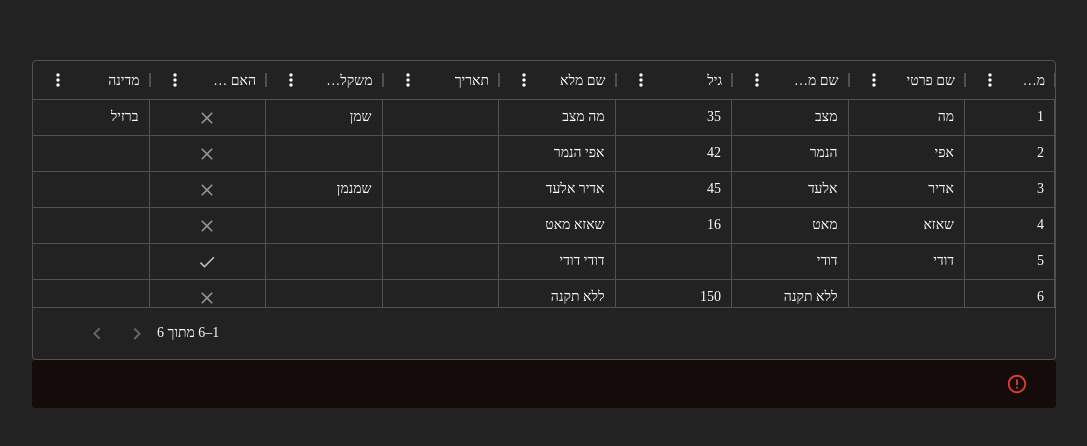
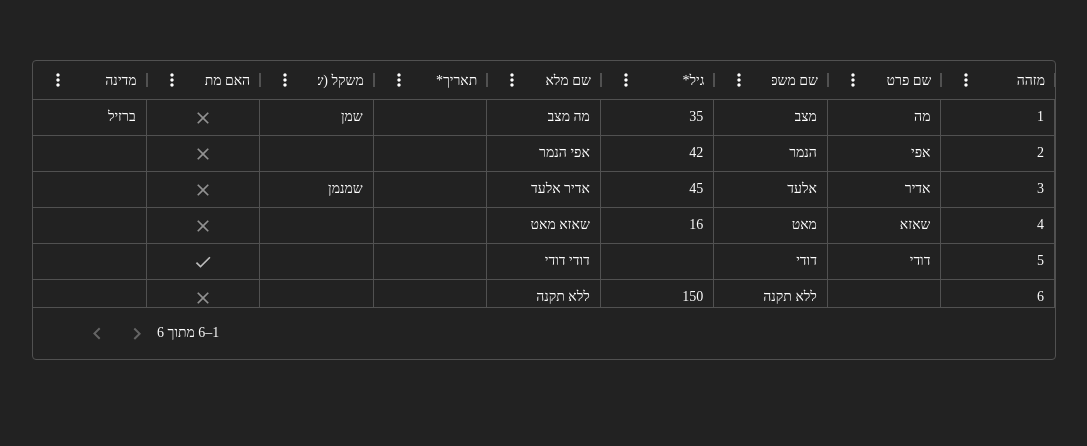
Before and after one commit to aylongo/sparrow-table, a React (Create React App) app: page / in a window 1280 px wide. Shown: the part 190-636 px from the top of the page, without its empty margins (96-1183 px from the left). Built offline with nearby package versions, Linux system fonts and the light colour scheme.

Commit message:
feat(): added required column definition prop

```diff
--- a/src/components/Table/StyledBox.tsx
+++ b/src/components/Table/StyledBox.tsx
@@ -12,6 +12,7 @@ const StyledBox = styled(Box)(({ theme }) => ({
     backgroundColor: `rgb(204,0,0, ${theme.palette.mode === "dark" ? 0.2 : 0})`,
     color: theme.palette.error.main,
   },
+  direction: 'rtl'
 }));
 
 export default StyledBox;
--- a/src/components/Table/Table.tsx
+++ b/src/components/Table/Table.tsx
@@ -1,37 +1,61 @@
-import React from "react";
-import { DataGrid, DataGridProps, GridPreProcessEditCellProps, GridRowsProp, heIL } from "@mui/x-data-grid";
-import { Alert } from "@mui/material";
+import React, { useMemo } from "react";
+import {
+  DataGrid,
+  DataGridProps,
+  GridColDef,
+  GridColumnHeaderParams,
+  GridPreProcessEditCellProps,
+  GridRowsProp,
+  heIL,
+} from "@mui/x-data-grid";
 import StyledBox from "./StyledBox";
 import { TableColDef, TableValidation } from "../../types";
 
-interface TableProps extends Omit<DataGridProps, 'rows' | 'columns'> {
+interface TableProps extends Omit<DataGridProps, "rows" | "columns"> {
   rows: GridRowsProp;
   columns: TableColDef[];
+  canUploadFromExcel?: boolean;
 }
 
+const getFormattedHeaderName = (headerName: string, required?: boolean) =>
+  required ? headerName.concat("*") : headerName;
+
 const validateColumn = (
-  validation: TableValidation,
-  params: GridPreProcessEditCellProps
+  validation: TableValidation | undefined,
+  params: GridPreProcessEditCellProps,
+  required: boolean | undefined
 ) => {
-  const validationResult = validation(params);
+  const validationResult = validation && validation(params);
+  const isEmpty = !params.props.value;
 
-  return validationResult ? { ...params.props, error: true } : { ...params.props, error: false };
+  const hasError = !!(required
+    ? isEmpty || validationResult
+    : validationResult);
+
+  console.log({ value: params.props.value, hasError });
+
+  return { ...params.props, error: hasError };
 };
 
-const parseColumnDefs = (columns: TableColDef[]) => {
-  return columns.map(({ validation, ...column }) => ({
-    ...column,
-    preProcessEditCellProps: validation && ((params: GridPreProcessEditCellProps) =>
-      validateColumn(validation, params)),
+const parseColDefs = (columns: TableColDef[]) => {
+  return columns.map(({ validation, required, ...columnDef }) => ({
+    renderHeader: () => columnDef.headerName && getFormattedHeaderName(columnDef.headerName, required),
+    preProcessEditCellProps:
+      (required || validation) &&
+      ((params: GridPreProcessEditCellProps) =>
+        validateColumn(validation, params, required)),
+    ...columnDef,
   }));
 };
 
 const Table = ({ rows, columns, ...props }: TableProps) => {
+  const parsedColDefs = useMemo<GridColDef[]>(() => parseColDefs(columns), [columns]);
+
   return (
-    <StyledBox sx={{ height: 300, width: "80%", direction: 'rtl' }}>
+    <StyledBox sx={{ height: 300, width: "80%", direction: "rtl" }}>
       <DataGrid
         rows={rows}
-        columns={parseColumnDefs(columns)}
+        columns={parsedColDefs}
         editMode="row"
         pageSizeOptions={[]}
         density="compact"
@@ -42,7 +66,6 @@ const Table = ({ rows, columns, ...props }: TableProps) => {
         localeText={heIL.components.MuiDataGrid.defaultProps.localeText}
         {...props}
       />
-      <Alert severity="error"></Alert>
     </StyledBox>
   );
 };
--- a/src/components/Wrapper/ColumnDefinition.ts
+++ b/src/components/Wrapper/ColumnDefinition.ts
@@ -2,48 +2,51 @@ import {
   GridPreProcessEditCellProps,
   GridValueGetterParams,
 } from "@mui/x-data-grid";
-import { renderAutocompleteCell, renderEditAutocompleteCell } from "../Cells/TableAutocompleteCell";
+import { renderEditAutocompleteCell } from "../Cells/TableAutocompleteCell";
 import { TableColDef } from "../../types";
 
 const validateAge = (params: GridPreProcessEditCellProps) => {
   if (!params.props.value || params.props.value < 0) {
     return "לא להטריל";
   }
-}
+};
 
 const columns: TableColDef[] = [
-  { field: "id", headerName: "מזהה", width: 90 },
+  { field: "id", headerName: "מזהה", width: 90, flex: 1 },
   {
     field: "firstName",
     headerName: "שם פרטי",
-    headerAlign: 'left',
+    headerAlign: "left",
     width: 150,
     flex: 1,
     editable: true,
+    required: true,
   },
   {
     field: "lastName",
     headerName: "שם משפחה",
-    headerAlign: 'left',
+    headerAlign: "left",
     width: 150,
     flex: 1,
     editable: true,
+    required: true,
   },
   {
     field: "age",
     headerName: "גיל",
-    headerAlign: 'left',
-    align: 'left',
+    headerAlign: "left",
+    align: "left",
     type: "number",
     width: 110,
     flex: 1,
     editable: true,
+    required: true,
     validation: validateAge,
   },
   {
     field: "fullName",
     headerName: "שם מלא",
-    headerAlign: 'left',
+    headerAlign: "left",
     description: "This column has a value getter and is not sortable.",
     sortable: false,
     width: 160,
@@ -54,19 +57,19 @@ const columns: TableColDef[] = [
   {
     field: "date",
     headerName: "תאריך",
-    headerAlign: 'left',
+    headerAlign: "left",
     type: "date",
     width: 160,
     flex: 1,
     editable: true,
+    required: true
   },
   {
     field: "weight",
     headerName: "משקל (שם תואר)",
-    headerAlign: 'left',
+    headerAlign: "left",
     width: 160,
     flex: 1,
-    renderCell: renderAutocompleteCell,
     renderEditCell: renderEditAutocompleteCell({
       options: ["שמן", "גדול", "שמנמן"],
       placeholder: "תואר המשקל",
@@ -76,12 +79,12 @@ const columns: TableColDef[] = [
       if (!params.props.value) {
         return "חייב להזין ערך";
       }
-    }
+    },
   },
   {
     field: "isRolling",
     headerName: "האם מתגלגל?",
-    headerAlign: 'left',
+    headerAlign: "left",
     type: "boolean",
     width: 160,
     flex: 1,
@@ -90,7 +93,7 @@ const columns: TableColDef[] = [
   {
     field: "country",
     headerName: "מדינה",
-    headerAlign: 'left',
+    headerAlign: "left",
     type: "singleSelect",
     width: 160,
     flex: 1,
--- a/src/types/index.ts
+++ b/src/types/index.ts
@@ -4,6 +4,7 @@ type TableValidation = (params: GridPreProcessEditCellProps) => string | void;
 
 type TableColDef = GridColDef & {
   validation?: TableValidation;
+  required?: boolean;
 };
 
 export type { TableColDef, TableValidation };
```
